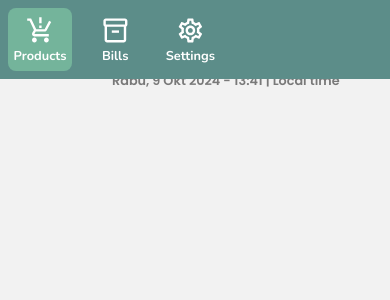
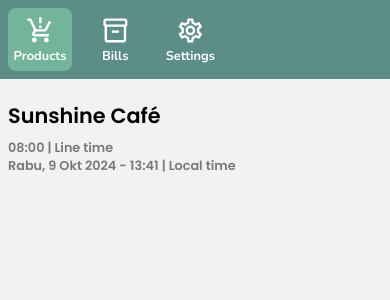
Before and after one commit to ferii007/poinket, a React (Create React App) app: page / in a window 390 px wide. Shown: the top 300 px of the page. Built offline with nearby package versions, Linux system fonts and the light colour scheme.

Commit message:
update header menu responsive

```diff
--- a/src/app/styledComponents/HeaderMenuStyled.js
+++ b/src/app/styledComponents/HeaderMenuStyled.js
@@ -28,17 +28,27 @@ const HeaderMenuContainer = styled.div`
 
     /* Mobile Potrait (max-width: ${mobileResolutionPotrait}) */
     @media only screen and (max-width: ${mobileResolutionPotrait}) and (orientation: portrait) {
+        top: 6.5rem;
+        left: 0.5rem;
 
+        .header-outlet-name {
+            margin-bottom: 0.8rem;
+        }
     }
 
     /* Mobile Landscape (max-width: ${mobileResolutionLandscape}) */
     @media only screen and (max-width: ${mobileResolutionLandscape}) and (orientation: landscape) {
-
+        left: 6.5rem;
     }
 
     /* Tablet Potrait */
     @media only screen and (min-width: ${tabletResolutionMin}) and (max-width: ${tabletResolutionMax}) and (orientation: portrait) {
+        top: 6.5rem;
+        left: 0.5rem;
 
+        .header-outlet-name {
+            margin-bottom: 0.8rem;
+        }
     }
 `;
 
```
